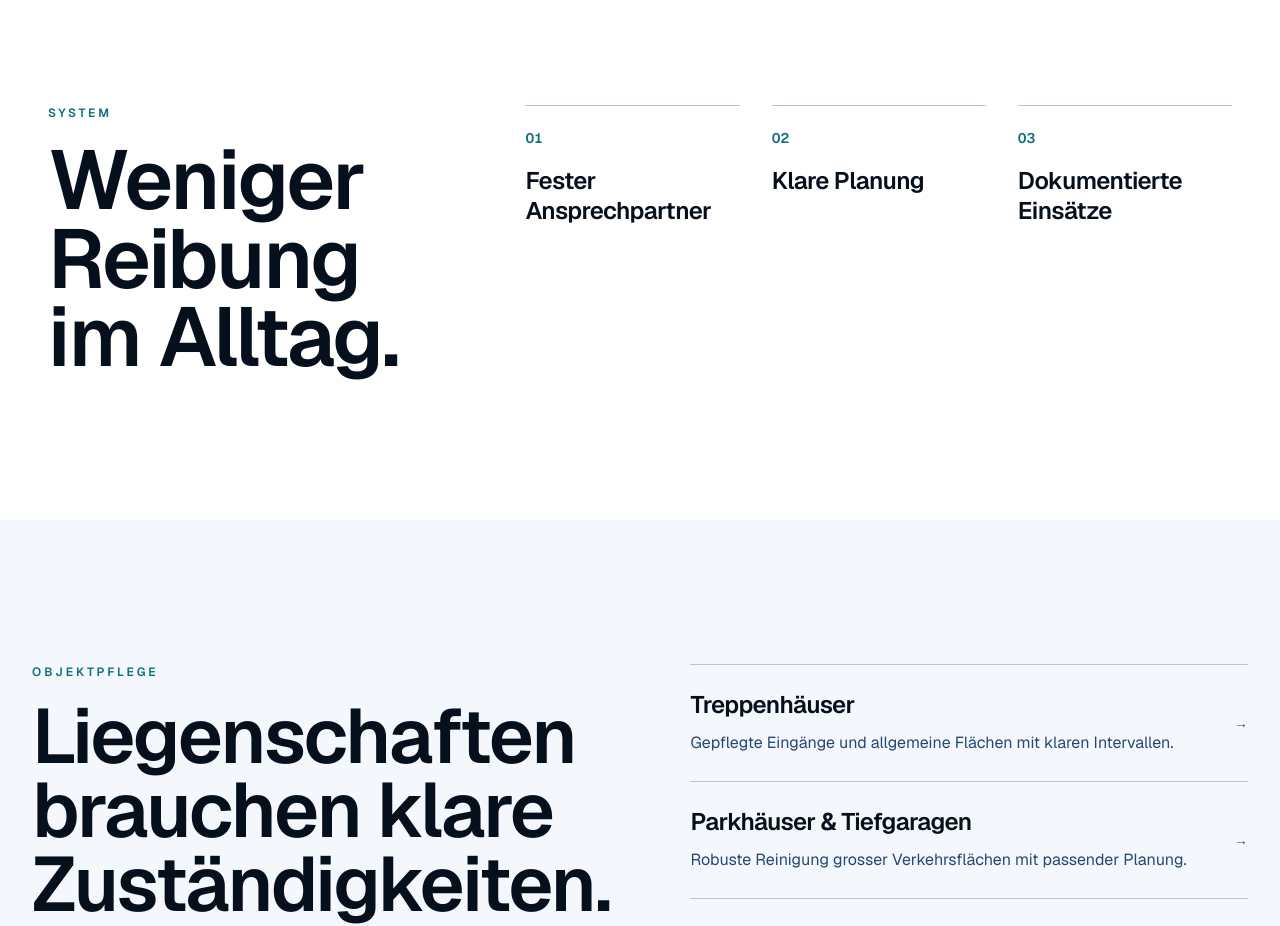
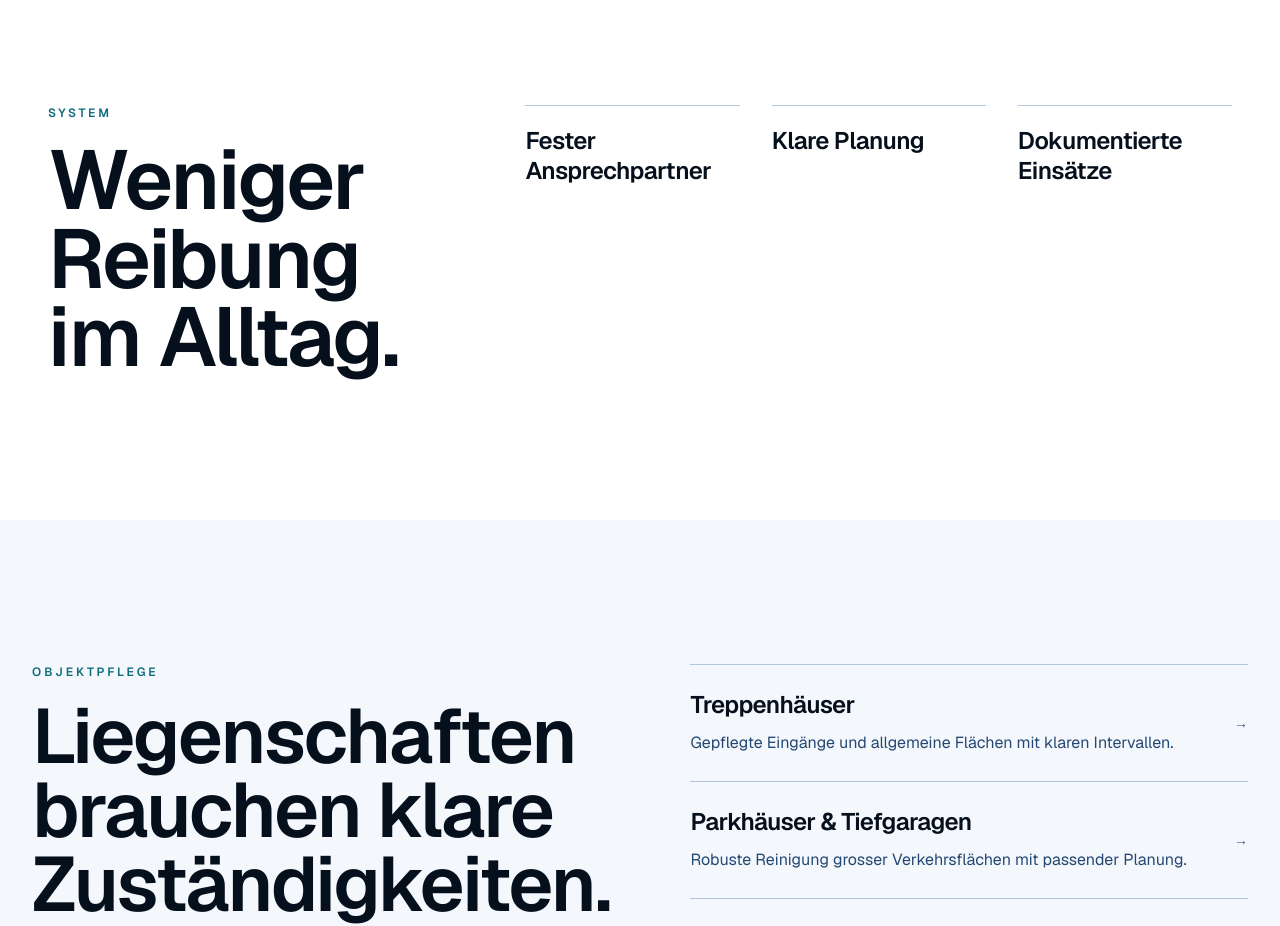
Before and after one commit to oguzabii/clean24-corporate-website, a Next.js app: page /verwaltungen in a window 1280 px wide. Shown: the part 1340-2266 px from the top of the page. Built offline with nearby package versions, Linux system fonts and the light colour scheme.

Commit message:
Remove decorative numbering from administrations page

```diff
--- a/app/verwaltungen/page.tsx
+++ b/app/verwaltungen/page.tsx
@@ -88,12 +88,9 @@
               </h2>
             </div>
             <div className="grid gap-8 sm:grid-cols-3">
-              {proof.map((item, index) => (
+              {proof.map((item) => (
                 <div key={item} className="border-t border-navy-200 pt-5">
-                  <span className="text-sm font-semibold tabular-nums text-teal-700">
-                    0{index + 1}
-                  </span>
-                  <h3 className="mt-4 text-2xl font-semibold leading-tight tracking-tight text-navy-950">
+                  <h3 className="text-2xl font-semibold leading-tight tracking-tight text-navy-950">
                     {item}
                   </h3>
                 </div>
```
